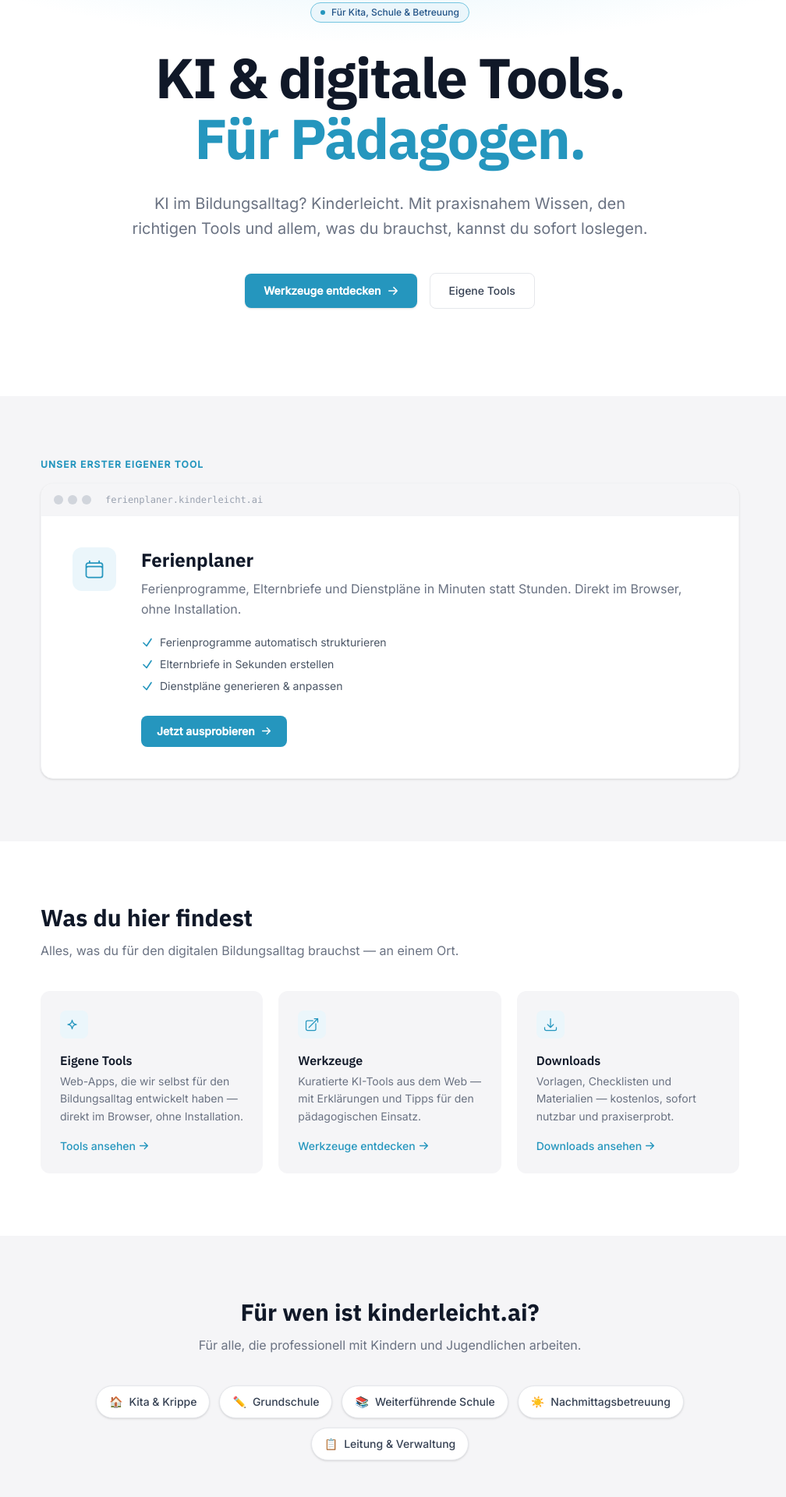
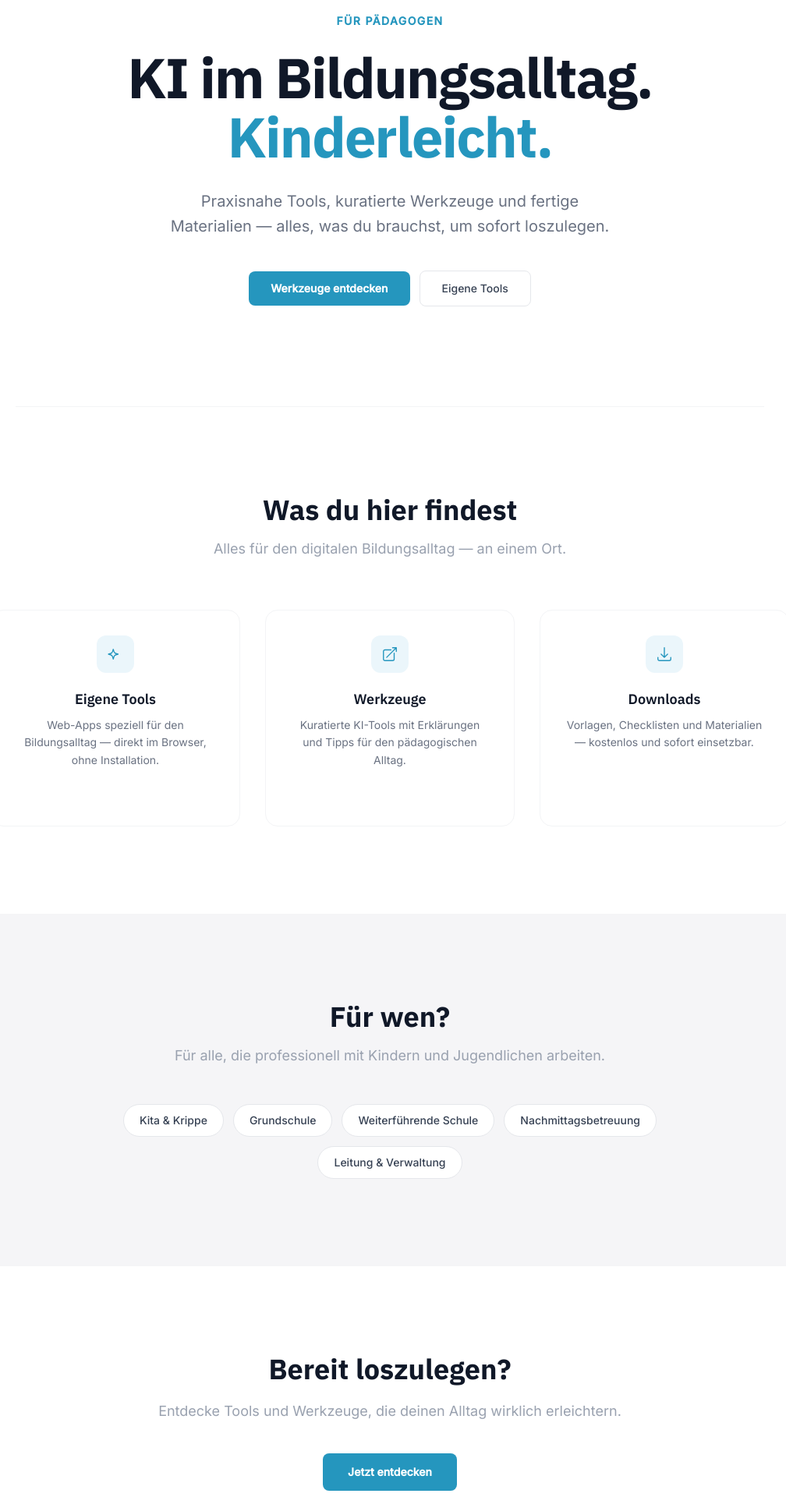
Before and after one commit to daumnicolas89-oss/kinderleicht-ai, a Next.js app: page / in a window 1280 px wide. Shown: the part 160-2080 px from the top of the page at 78% size, without its empty margins (140-1148 px from the left). Built offline with nearby package versions, Linux system fonts and the light colour scheme.

Commit message:
Layout 2

```diff
--- a/app/page.tsx
+++ b/app/page.tsx
@@ -3,113 +3,81 @@
 const pillars = [
   {
     icon: (
-      <svg width="20" height="20" fill="none" viewBox="0 0 24 24" stroke="currentColor" strokeWidth={1.5}>
+      <svg width="22" height="22" fill="none" viewBox="0 0 24 24" stroke="currentColor" strokeWidth={1.5}>
         <path strokeLinecap="round" strokeLinejoin="round" d="M9.813 15.904L9 18.75l-.813-2.846a4.5 4.5 0 00-3.09-3.09L2.25 12l2.846-.813a4.5 4.5 0 003.09-3.09L9 5.25l.813 2.846a4.5 4.5 0 003.09 3.09L15.75 12l-2.846.813a4.5 4.5 0 00-3.09 3.09z" />
       </svg>
     ),
     label: "Eigene Tools",
-    desc: "Web-Apps, die wir selbst für den Bildungsalltag entwickelt haben — direkt im Browser, ohne Installation.",
+    desc: "Web-Apps speziell für den Bildungsalltag — direkt im Browser, ohne Installation.",
     href: "/tools",
-    cta: "Tools ansehen",
   },
   {
     icon: (
-      <svg width="20" height="20" fill="none" viewBox="0 0 24 24" stroke="currentColor" strokeWidth={1.5}>
+      <svg width="22" height="22" fill="none" viewBox="0 0 24 24" stroke="currentColor" strokeWidth={1.5}>
         <path strokeLinecap="round" strokeLinejoin="round" d="M13.5 6H5.25A2.25 2.25 0 003 8.25v10.5A2.25 2.25 0 005.25 21h10.5A2.25 2.25 0 0018 18.75V10.5m-10.5 6L21 3m0 0h-5.25M21 3v5.25" />
       </svg>
     ),
     label: "Werkzeuge",
-    desc: "Kuratierte KI-Tools aus dem Web — mit Erklärungen und Tipps für den pädagogischen Einsatz.",
+    desc: "Kuratierte KI-Tools mit Erklärungen und Tipps für den pädagogischen Alltag.",
     href: "/werkzeuge",
-    cta: "Werkzeuge entdecken",
   },
   {
     icon: (
-      <svg width="20" height="20" fill="none" viewBox="0 0 24 24" stroke="currentColor" strokeWidth={1.5}>
+      <svg width="22" height="22" fill="none" viewBox="0 0 24 24" stroke="currentColor" strokeWidth={1.5}>
         <path strokeLinecap="round" strokeLinejoin="round" d="M3 16.5v2.25A2.25 2.25 0 005.25 21h13.5A2.25 2.25 0 0021 18.75V16.5M16.5 12L12 16.5m0 0L7.5 12m4.5 4.5V3" />
       </svg>
     ),
     label: "Downloads",
-    desc: "Vorlagen, Checklisten und Materialien — kostenlos, sofort nutzbar und praxiserprobt.",
+    desc: "Vorlagen, Checklisten und Materialien — kostenlos und sofort einsetzbar.",
     href: "/downloads",
-    cta: "Downloads ansehen",
   },
 ];
 
 const audiences = [
-  { label: "Kita & Krippe", icon: "🏠" },
-  { label: "Grundschule", icon: "✏️" },
-  { label: "Weiterführende Schule", icon: "📚" },
-  { label: "Nachmittagsbetreuung", icon: "☀️" },
-  { label: "Leitung & Verwaltung", icon: "📋" },
-];
-
-const ferienplanerFeatures = [
-  "Ferienprogramme automatisch strukturieren",
-  "Elternbriefe in Sekunden erstellen",
-  "Dienstpläne generieren & anpassen",
+  "Kita & Krippe",
+  "Grundschule",
+  "Weiterführende Schule",
+  "Nachmittagsbetreuung",
+  "Leitung & Verwaltung",
 ];
 
 export default function HomePage() {
   return (
     <>
-      {/* ── HERO ─────────────────────────────────────────────── */}
-      <section className="relative overflow-hidden bg-white">
-        {/* Subtle radial glow */}
-        <div
-          aria-hidden
-          className="pointer-events-none absolute inset-0"
-          style={{
-            background:
-              "radial-gradient(ellipse 80% 50% at 50% -10%, #d4eef8 0%, transparent 70%)",
-          }}
-        />
+      {/* ── HERO ─────────────────────────────────────────── */}
+      <section className="bg-white pt-28 pb-32 px-4 sm:px-6 lg:px-8">
+        <div className="max-w-3xl mx-auto text-center">
+          <p
+            className="text-sm font-semibold uppercase tracking-widest mb-6"
+            style={{ color: "#2596be" }}
+          >
+            Für Pädagogen
+          </p>
 
-        <div className="relative max-w-4xl mx-auto px-4 sm:px-6 lg:px-8 pt-24 pb-28 text-center">
-          {/* Eyebrow */}
-          <span
-            className="inline-flex items-center gap-2 px-3 py-1 rounded-full text-xs font-medium mb-8 border"
-            style={{ borderColor: "#74C5E0", color: "#215387", backgroundColor: "#EBF6FB" }}
-          >
-            <span
-              className="w-1.5 h-1.5 rounded-full"
-              style={{ backgroundColor: "#2596be" }}
-            />
-            Für Kita, Schule & Betreuung
-          </span>
-
-          {/* Headline */}
           <h1
-            className="text-5xl sm:text-6xl lg:text-7xl font-bold tracking-tight text-gray-900 leading-[1.08]"
+            className="text-5xl sm:text-6xl lg:text-[72px] font-bold tracking-tight text-gray-900 leading-[1.06]"
             style={{ fontFamily: "var(--font-ibm-plex-sans)" }}
           >
-            KI & digitale Tools.{" "}
-            <br />
-            <span style={{ color: "#2596be" }}>Für Pädagogen.</span>
+            KI im Bildungsalltag.{" "}
+            <span style={{ color: "#2596be" }}>Kinderleicht.</span>
           </h1>
 
-          {/* Subline */}
-          <p className="mt-7 text-lg sm:text-xl text-gray-500 leading-relaxed max-w-2xl mx-auto">
-            KI im Bildungsalltag? Kinderleicht.{" "}
-            Mit praxisnahem Wissen, den richtigen Tools und allem, was du
-            brauchst, kannst du sofort loslegen.
+          <p className="mt-7 text-xl text-gray-500 leading-relaxed max-w-xl mx-auto">
+            Praxisnahe Tools, kuratierte Werkzeuge und fertige Materialien —
+            alles, was du brauchst, um sofort loszulegen.
           </p>
 
-          {/* CTAs */}
-          <div className="mt-10 flex flex-wrap items-center justify-center gap-4">
+          <div className="mt-10 flex flex-wrap items-center justify-center gap-3">
             <Link
               href="/werkzeuge"
-              className="inline-flex items-center gap-2 px-6 py-3 rounded-lg text-white text-sm font-semibold shadow-sm transition-opacity hover:opacity-90"
+              className="inline-flex items-center gap-2 px-7 py-3 rounded-lg text-white text-sm font-semibold transition-opacity hover:opacity-90"
               style={{ backgroundColor: "#2596be" }}
             >
               Werkzeuge entdecken
-              <svg width="14" height="14" viewBox="0 0 24 24" fill="none" stroke="currentColor" strokeWidth={2.5}>
-                <path strokeLinecap="round" strokeLinejoin="round" d="M13.5 4.5L21 12m0 0l-7.5 7.5M21 12H3" />
-              </svg>
             </Link>
             <Link
               href="/tools"
-              className="inline-flex items-center px-6 py-3 rounded-lg bg-white border border-gray-200 text-gray-700 text-sm font-medium hover:border-gray-300 hover:bg-gray-50 transition-colors"
+              className="inline-flex items-center px-7 py-3 rounded-lg border border-gray-200 text-gray-700 text-sm font-medium hover:bg-gray-50 transition-colors"
             >
               Eigene Tools
             </Link>
@@ -117,117 +85,53 @@
         </div>
       </section>
 
-      {/* ── FEATURED TOOL ────────────────────────────────────── */}
-      <section className="bg-[#F5F5F7] py-20 px-4 sm:px-6 lg:px-8">
-        <div className="max-w-4xl mx-auto">
-          <p className="text-xs font-semibold uppercase tracking-widest mb-4" style={{ color: "#2596be" }}>
-            Unser erster eigener Tool
-          </p>
-
-          <div className="bg-white rounded-2xl border border-gray-100 shadow-sm overflow-hidden">
-            {/* Top bar — decorative browser chrome */}
-            <div className="flex items-center gap-1.5 px-4 py-3 border-b border-gray-100 bg-[#F5F5F7]">
-              <span className="w-3 h-3 rounded-full bg-gray-300" />
-              <span className="w-3 h-3 rounded-full bg-gray-300" />
-              <span className="w-3 h-3 rounded-full bg-gray-300" />
-              <span className="ml-3 text-xs text-gray-400 font-mono">ferienplaner.kinderleicht.ai</span>
+      {/* ── DIVIDER ──────────────────────────────────────── */}
+      <div className="max-w-5xl mx-auto px-4 sm:px-6 lg:px-8">
+        <div className="border-t border-gray-100" />
       </div>
 
-            <div className="p-8 sm:p-10 flex flex-col sm:flex-row gap-8 items-start">
-              {/* Icon */}
-              <div
-                className="flex-shrink-0 w-14 h-14 rounded-xl flex items-center justify-center"
-                style={{ backgroundColor: "#EBF6FB" }}
-              >
-                <svg width="28" height="28" fill="none" viewBox="0 0 24 24" stroke="#2596be" strokeWidth={1.5}>
-                  <path strokeLinecap="round" strokeLinejoin="round" d="M6.75 3v2.25M17.25 3v2.25M3 18.75V7.5a2.25 2.25 0 012.25-2.25h13.5A2.25 2.25 0 0121 7.5v11.25m-18 0A2.25 2.25 0 005.25 21h13.5A2.25 2.25 0 0021 18.75m-18 0v-7.5A2.25 2.25 0 015.25 9h13.5A2.25 2.25 0 0121 11.25v7.5" />
-                </svg>
-              </div>
-
-              {/* Content */}
-              <div className="flex-1 min-w-0">
+      {/* ── THREE PILLARS ────────────────────────────────── */}
+      <section className="bg-white py-28 px-4 sm:px-6 lg:px-8">
+        <div className="max-w-5xl mx-auto">
+          <div className="text-center mb-16">
             <h2
-                  className="text-2xl font-bold text-gray-900"
-                  style={{ fontFamily: "var(--font-ibm-plex-sans)" }}
-                >
-                  Ferienplaner
-                </h2>
-                <p className="mt-2 text-gray-500 leading-relaxed">
-                  Ferienprogramme, Elternbriefe und Dienstpläne in Minuten statt Stunden.
-                  Direkt im Browser, ohne Installation.
-                </p>
-
-                <ul className="mt-5 space-y-2">
-                  {ferienplanerFeatures.map((f) => (
-                    <li key={f} className="flex items-center gap-2 text-sm text-gray-600">
-                      <svg width="16" height="16" viewBox="0 0 24 24" fill="none" stroke="#2596be" strokeWidth={2.5}>
-                        <path strokeLinecap="round" strokeLinejoin="round" d="M4.5 12.75l6 6 9-13.5" />
-                      </svg>
-                      {f}
-                    </li>
-                  ))}
-                </ul>
-
-                <div className="mt-7">
-                  <a
-                    href="https://ferienplaner.kinderleicht.ai"
-                    target="_blank"
-                    rel="noopener noreferrer"
-                    className="inline-flex items-center gap-2 px-5 py-2.5 rounded-lg text-white text-sm font-semibold transition-opacity hover:opacity-90"
-                    style={{ backgroundColor: "#2596be" }}
-                  >
-                    Jetzt ausprobieren
-                    <svg width="13" height="13" viewBox="0 0 24 24" fill="none" stroke="currentColor" strokeWidth={2.5}>
-                      <path strokeLinecap="round" strokeLinejoin="round" d="M13.5 4.5L21 12m0 0l-7.5 7.5M21 12H3" />
-                    </svg>
-                  </a>
-                </div>
-              </div>
-            </div>
-          </div>
-        </div>
-      </section>
-
-      {/* ── THREE PILLARS ─────────────────────────────────────── */}
-      <section className="bg-white py-20 px-4 sm:px-6 lg:px-8">
-        <div className="max-w-4xl mx-auto">
-          <h2
-            className="text-2xl sm:text-3xl font-bold text-gray-900 mb-3"
+              className="text-3xl sm:text-4xl font-bold text-gray-900 mb-4"
               style={{ fontFamily: "var(--font-ibm-plex-sans)" }}
             >
               Was du hier findest
             </h2>
-          <p className="text-gray-500 mb-10">
-            Alles, was du für den digitalen Bildungsalltag brauchst — an einem Ort.
+            <p className="text-gray-400 text-lg">
+              Alles für den digitalen Bildungsalltag — an einem Ort.
             </p>
+          </div>
 
-          <div className="grid grid-cols-1 sm:grid-cols-3 gap-5">
+          <div className="grid grid-cols-1 sm:grid-cols-3 gap-8">
             {pillars.map((p) => (
               <Link
                 key={p.label}
                 href={p.href}
-                className="group bg-[#F5F5F7] hover:bg-white border border-transparent hover:border-gray-200 hover:shadow-sm rounded-xl p-6 flex flex-col gap-4 transition-all duration-200"
+                className="group flex flex-col items-center text-center p-8 rounded-2xl border border-gray-100 hover:border-gray-200 hover:shadow-md transition-all duration-300"
               >
                 <div
-                  className="w-9 h-9 rounded-lg flex items-center justify-center flex-shrink-0"
+                  className="w-12 h-12 rounded-xl flex items-center justify-center mb-5"
                   style={{ backgroundColor: "#EBF6FB", color: "#2596be" }}
                 >
                   {p.icon}
                 </div>
-                <div>
-                  <p
-                    className="font-semibold text-gray-900 mb-1"
+                <h3
+                  className="text-lg font-semibold text-gray-900 mb-2"
                   style={{ fontFamily: "var(--font-ibm-plex-sans)" }}
                 >
                   {p.label}
+                </h3>
+                <p className="text-sm text-gray-500 leading-relaxed flex-1">
+                  {p.desc}
                 </p>
-                  <p className="text-sm text-gray-500 leading-relaxed">{p.desc}</p>
-                </div>
                 <span
-                  className="mt-auto text-sm font-medium flex items-center gap-1 group-hover:gap-2 transition-all"
+                  className="mt-5 text-sm font-medium opacity-0 group-hover:opacity-100 transition-opacity flex items-center gap-1"
                   style={{ color: "#2596be" }}
                 >
-                  {p.cta}
+                  Mehr erfahren
                   <svg width="13" height="13" viewBox="0 0 24 24" fill="none" stroke="currentColor" strokeWidth={2.5}>
                     <path strokeLinecap="round" strokeLinejoin="round" d="M13.5 4.5L21 12m0 0l-7.5 7.5M21 12H3" />
                   </svg>
@@ -238,53 +142,49 @@
         </div>
       </section>
 
-      {/* ── AUDIENCE ──────────────────────────────────────────── */}
-      <section className="bg-[#F5F5F7] py-20 px-4 sm:px-6 lg:px-8">
-        <div className="max-w-4xl mx-auto text-center">
+      {/* ── AUDIENCE ─────────────────────────────────────── */}
+      <section className="bg-[#F5F5F7] py-28 px-4 sm:px-6 lg:px-8">
+        <div className="max-w-3xl mx-auto text-center">
           <h2
-            className="text-2xl sm:text-3xl font-bold text-gray-900 mb-3"
+            className="text-3xl sm:text-4xl font-bold text-gray-900 mb-4"
             style={{ fontFamily: "var(--font-ibm-plex-sans)" }}
           >
-            Für wen ist kinderleicht.ai?
+            Für wen?
           </h2>
-          <p className="text-gray-500 mb-10">
+          <p className="text-gray-400 text-lg mb-12">
             Für alle, die professionell mit Kindern und Jugendlichen arbeiten.
           </p>
           <div className="flex flex-wrap justify-center gap-3">
-            {audiences.map((a) => (
+            {audiences.map((label) => (
               <span
-                key={a.label}
-                className="inline-flex items-center gap-2 px-4 py-2.5 rounded-full bg-white border border-gray-200 text-sm font-medium text-gray-700 shadow-sm"
+                key={label}
+                className="inline-flex items-center px-5 py-2.5 rounded-full bg-white border border-gray-200 text-sm font-medium text-gray-700"
               >
-                <span>{a.icon}</span>
-                {a.label}
+                {label}
               </span>
             ))}
           </div>
         </div>
       </section>
 
-      {/* ── BOTTOM CTA ────────────────────────────────────────── */}
-      <section className="bg-white py-20 px-4 sm:px-6 lg:px-8">
-        <div className="max-w-4xl mx-auto text-center">
+      {/* ── BOTTOM CTA ───────────────────────────────────── */}
+      <section className="bg-white py-28 px-4 sm:px-6 lg:px-8">
+        <div className="max-w-2xl mx-auto text-center">
           <h2
-            className="text-2xl sm:text-3xl font-bold text-gray-900 mb-4"
+            className="text-3xl sm:text-4xl font-bold text-gray-900 mb-5"
             style={{ fontFamily: "var(--font-ibm-plex-sans)" }}
           >
-            Bereit, KI sinnvoll einzusetzen?
+            Bereit loszulegen?
           </h2>
-          <p className="text-gray-500 mb-8">
-            Entdecke Werkzeuge und Tools, die deinen Arbeitsalltag wirklich erleichtern.
+          <p className="text-gray-400 text-lg mb-10">
+            Entdecke Tools und Werkzeuge, die deinen Alltag wirklich erleichtern.
           </p>
           <Link
             href="/werkzeuge"
-            className="inline-flex items-center gap-2 px-7 py-3.5 rounded-lg text-white text-sm font-semibold shadow-sm transition-opacity hover:opacity-90"
+            className="inline-flex items-center gap-2 px-8 py-3.5 rounded-lg text-white text-sm font-semibold transition-opacity hover:opacity-90"
             style={{ backgroundColor: "#2596be" }}
           >
             Jetzt entdecken
-            <svg width="14" height="14" viewBox="0 0 24 24" fill="none" stroke="currentColor" strokeWidth={2.5}>
-              <path strokeLinecap="round" strokeLinejoin="round" d="M13.5 4.5L21 12m0 0l-7.5 7.5M21 12H3" />
-            </svg>
           </Link>
         </div>
       </section>
```
Lines whose indentation alone changed are shown as unchanged.
